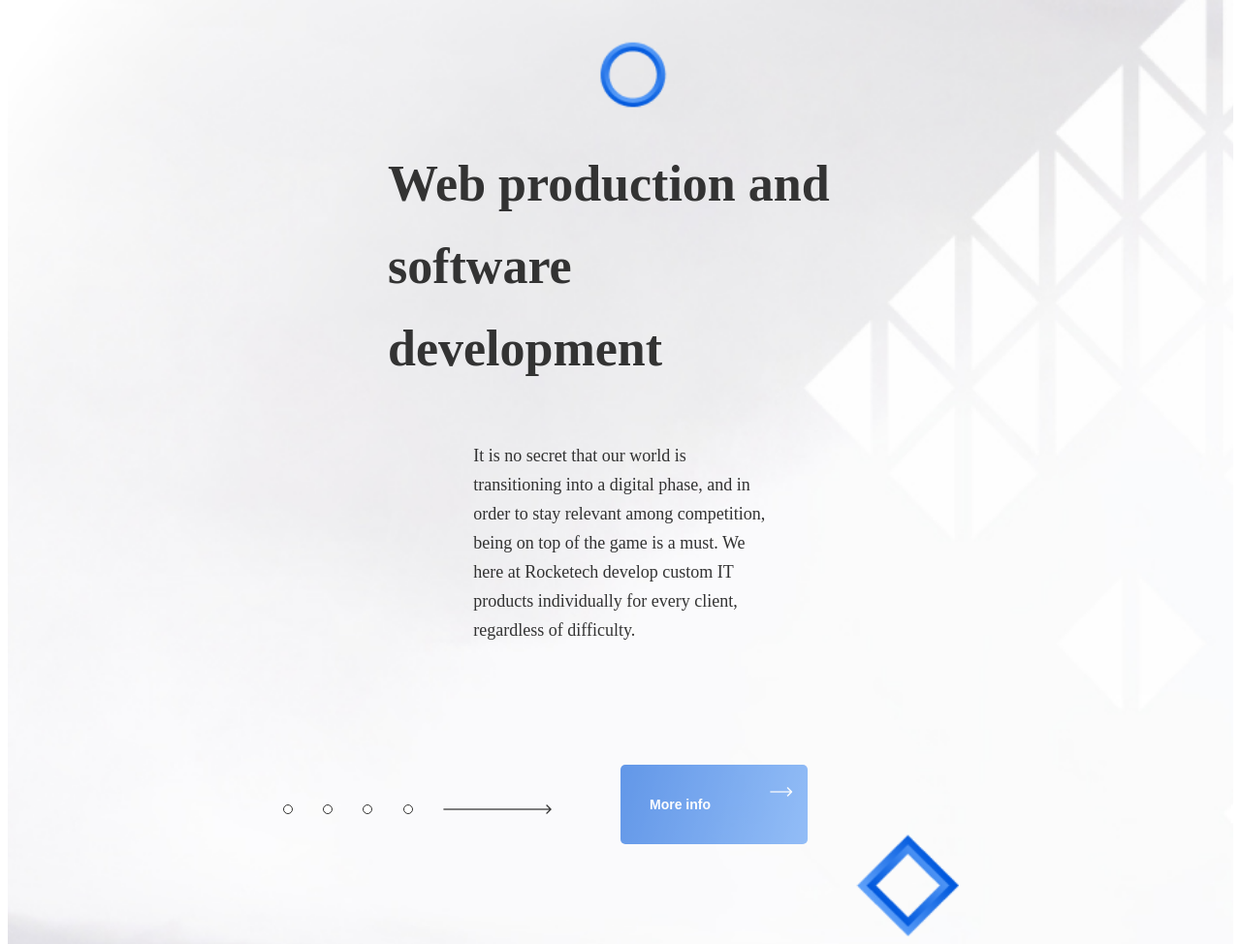
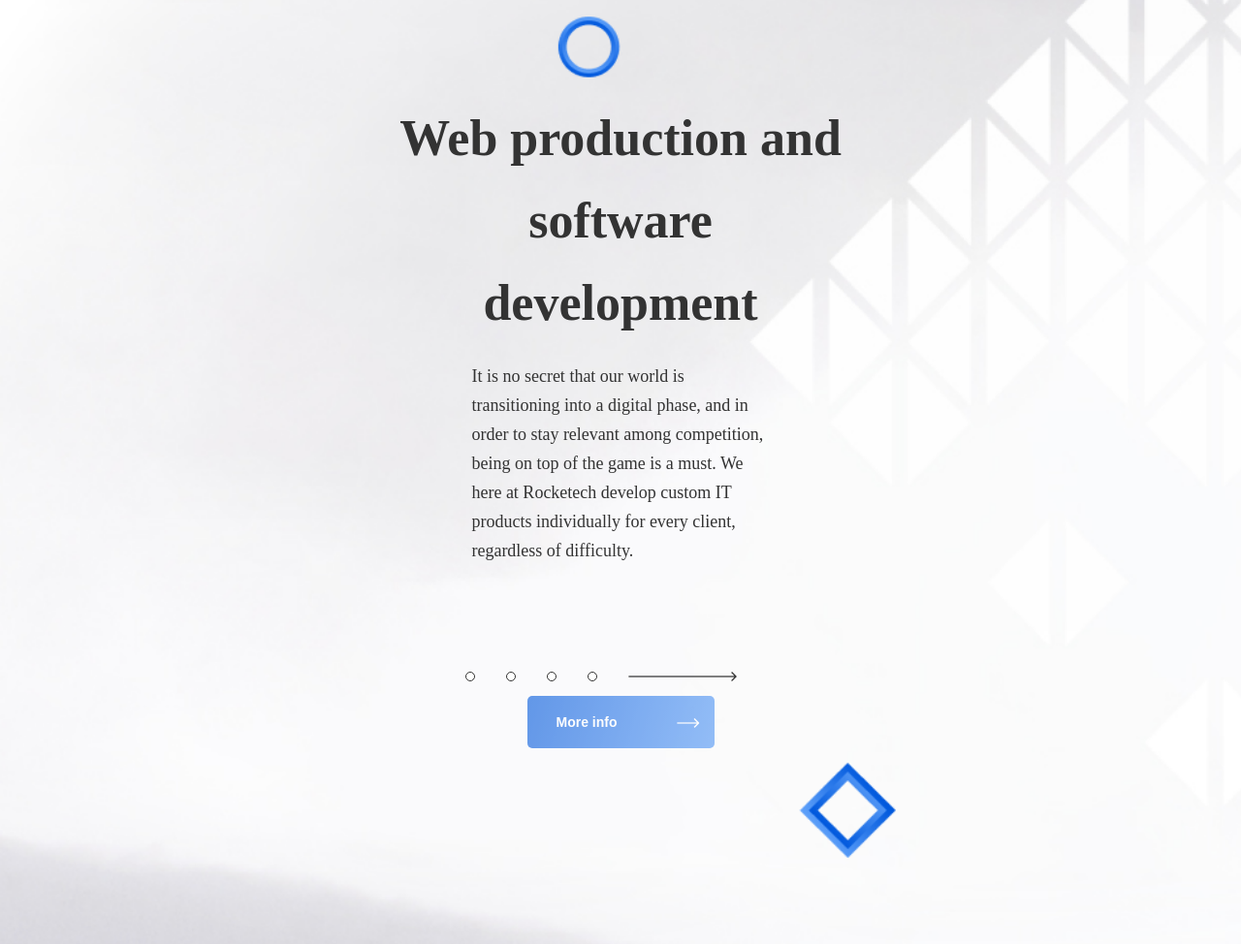
Before and after one commit to NickWheel/05.04.19--, a plain HTML site: page index.html in a window 1280 px wide. Shown: the part 338-1312 px from the top of the page at 97% size. Drawn offline with Linux system fonts and the light colour scheme.

Commit message:
fixing some shit

```diff
--- a/styles/style.css
+++ b/styles/style.css
@@ -1,5 +1,5 @@
 * {
-rgin: 0;
+    margin: 0;
     padding: 0;
 }
 a {
@@ -364,4 +364,13 @@
         margin-left: 20px;
         margin-right: 20px;
     }
+    .header_text h1 {
+        text-align: center;
+    }
+    .header_slider {
+        flex-direction: column;
+    }
+    .header_slider_images {
+        margin-bottom: 15px;
+    }
 }
```
